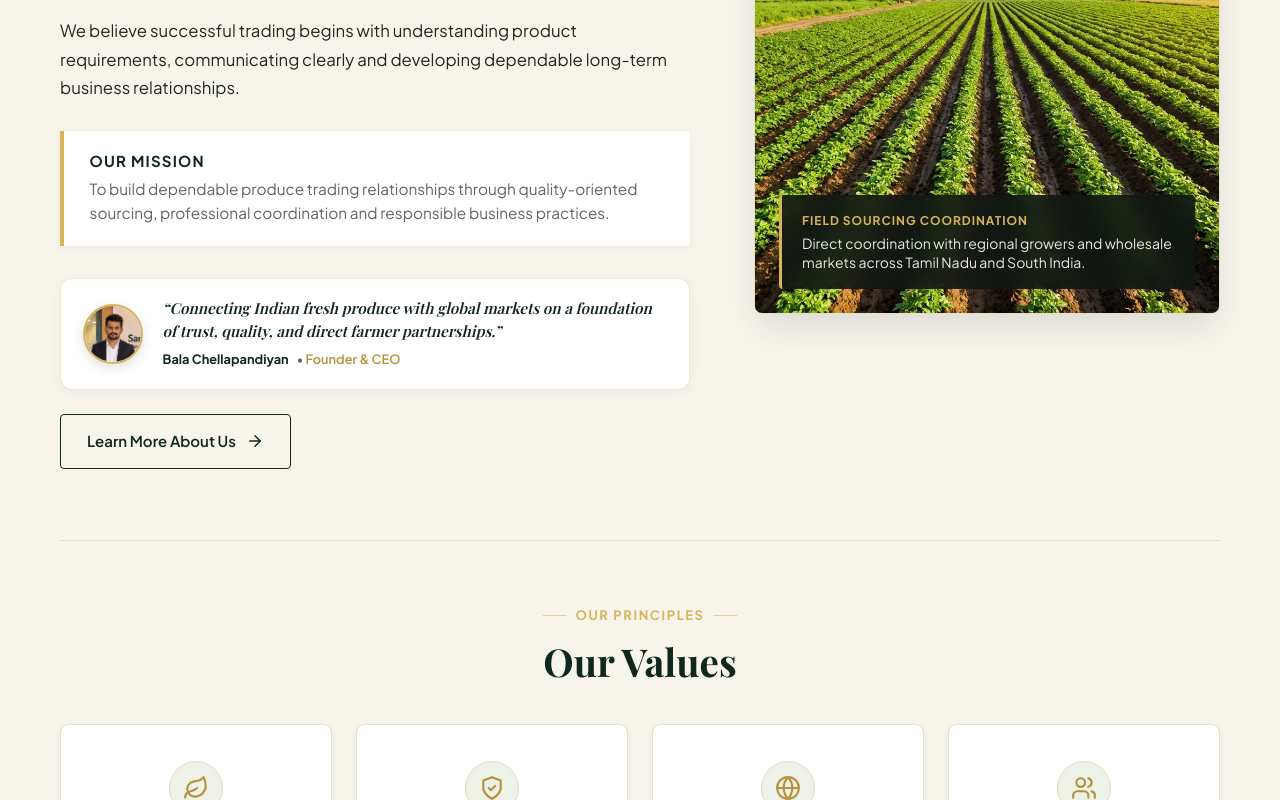
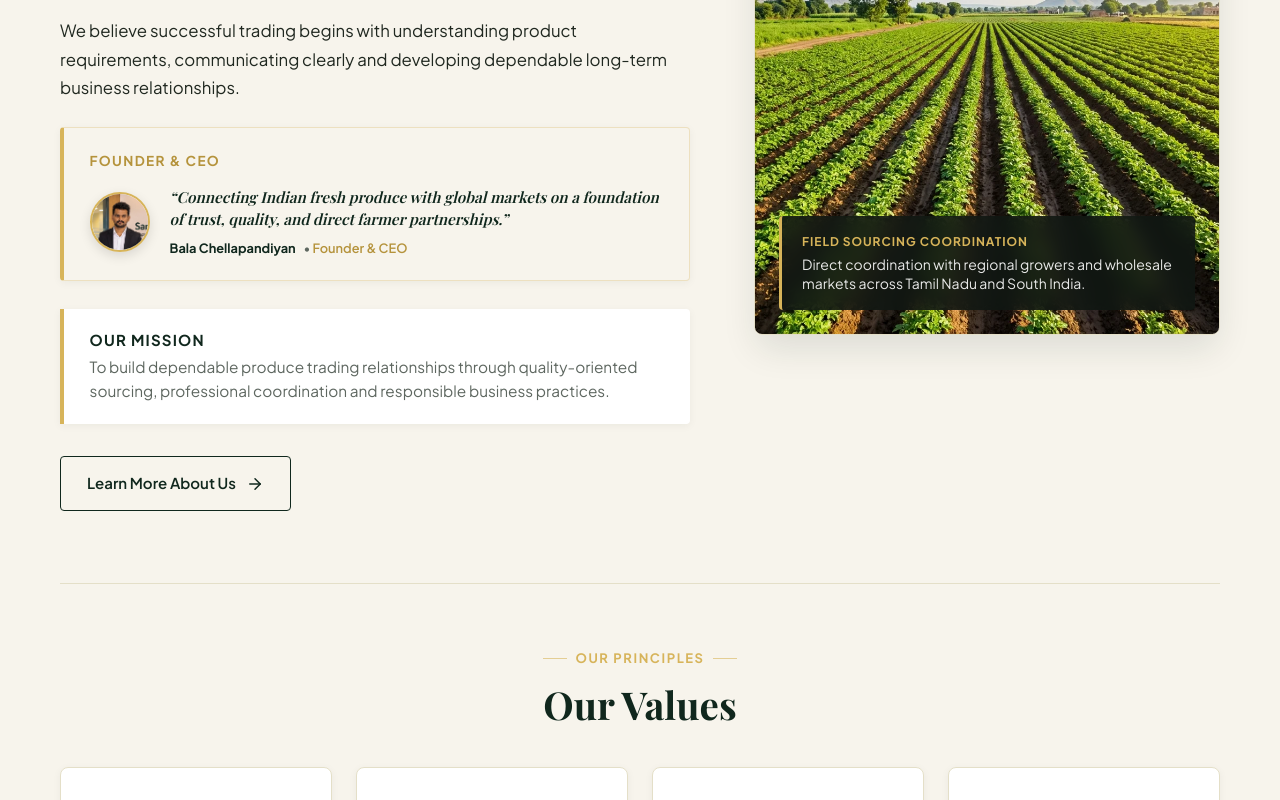
Before and after one commit to Sonu-Thomas-001/www.santalnexus.com, a Next.js app: page / in a window 1280 px wide. Shown: the part 2260-3060 px from the top of the page. Built offline with nearby package versions, Linux system fonts and the light colour scheme.

Commit message:
feat(home): elevate Founder & CEO into dedicated section above Our Mission

```diff
--- a/app/page.tsx
+++ b/app/page.tsx
@@ -98,21 +98,18 @@ export default function HomePage() {
                 </p>
               </div>
 
-              <div className="about-mission-box">
-                <h4>Our Mission</h4>
-                <p>
-                  To build dependable produce trading relationships through quality-oriented sourcing, professional coordination and responsible business practices.
-                </p>
+              {/* Founder & CEO Spotlight Section (Upper side of Our Mission) */}
+              <div className="about-founder-callout reveal-on-scroll" aria-label="Founder and CEO">
+                <div className="founder-callout-header">
+                  <span className="founder-callout-eyebrow">Founder &amp; CEO</span>
                 </div>
-
-              {/* Founder Spotlight with Photo */}
-              <div className="about-founder-callout reveal-on-scroll">
+                <div className="founder-callout-main">
                   <div className="founder-callout-avatar">
                     <img
                       src="/assets/images/team/BalaChellapandiyan(Founder).jpeg"
                       alt="Bala Chellapandiyan - Founder & CEO"
-                    width={60}
-                    height={60}
+                      width={64}
+                      height={64}
                       loading="lazy"
                     />
                   </div>
@@ -124,6 +121,14 @@ export default function HomePage() {
                       <strong>Bala Chellapandiyan</strong> &bull; <span>Founder &amp; CEO</span>
                     </div>
                   </div>
+                </div>
+              </div>
+
+              <div className="about-mission-box">
+                <h4>Our Mission</h4>
+                <p>
+                  To build dependable produce trading relationships through quality-oriented sourcing, professional coordination and responsible business practices.
+                </p>
               </div>
 
               <div>
```
Also changed, not shown: app/globals.css. Lines whose indentation alone changed are shown as unchanged.
